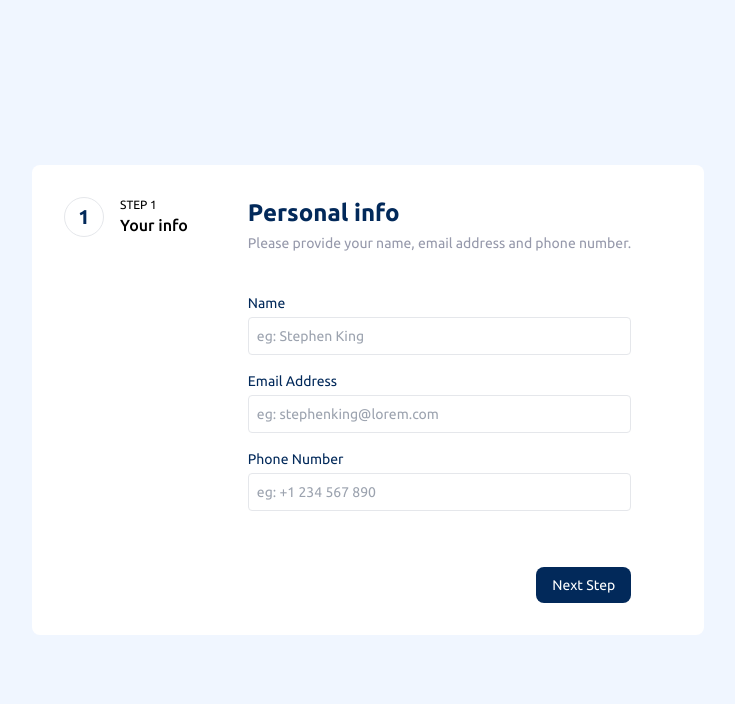
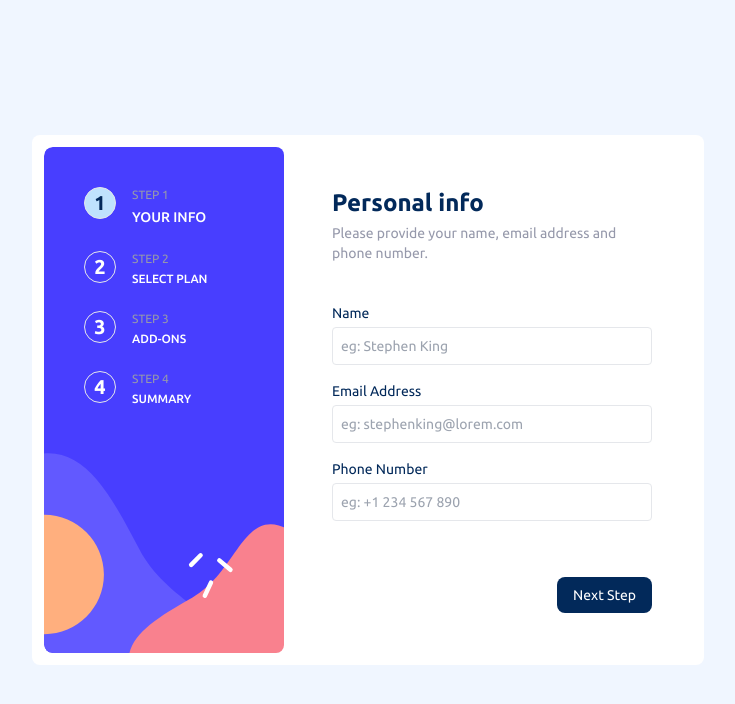
Before and after one commit to coderSuresh/multi-step-form, a Next.js app: page / in a window 1280 px wide. Shown: the top 704 px of the page, without its empty margins (272-1007 px from the left). Built offline with nearby package versions, Linux system fonts and the light colour scheme.

Commit message:
feat: first form sectin

```diff
--- a/app/page.tsx
+++ b/app/page.tsx
@@ -1,26 +1,56 @@
 const Home = () => {
   return (
     <main className="bg-magnolia flex items-center justify-center min-h-screen">
-      <div className="form__container max-w-2xl w-full m-10 flex gap-5 bg-white rounded-lg p-3">
+      <div className="form__container max-w-2xl w-full m-5 flex gap-2 bg-white rounded-lg p-3">
 
         {/* left section */}
-        <div className="form__left p-5">
+        <div className="form__left text-xs min-w-[240px] p-10 bg-desktop-sidebar bg-cover bg-no-repeat rounded-lg">
 
-          <div className="flex gap-4">
-            <div className="flex items-center justify-center border h-10 w-10 rounded-full">
+          <div className="flex gap-4 mb-6">
+            <div className="flex items-center justify-center border bg-light-blue h-8 w-8 rounded-full">
               <p className="text-xl font-bold text-marine-blue">1</p>
             </div>
 
             <div>
-              <p className="uppercase text-xs">Step 1</p>
-              <h2 className="font-medium">Your info</h2>
+              <p className="uppercase text-xs text-cool-gray">Step 1</p>
+              <h2 className="font-medium text-sm text-white uppercase mt-1">Your info</h2>
+            </div>
+          </div>
+          <div className="flex gap-4 mb-6">
+            <div className="flex items-center justify-center border h-8 w-8 rounded-full">
+              <p className="text-xl font-bold text-white">2</p>
+            </div>
+
+            <div>
+              <p className="uppercase text-cool-gray">Step 2</p>
+              <h2 className="font-medium text-white uppercase mt-1">Select plan</h2>
+            </div>
+          </div>
+          <div className="flex gap-4 mb-6">
+            <div className="flex items-center justify-center border h-8 w-8 rounded-full">
+              <p className="text-xl font-bold text-white">3</p>
+            </div>
+
+            <div>
+              <p className="uppercase text-cool-gray">Step 3</p>
+              <h2 className="font-medium text-white uppercase mt-1">Add-ons</h2>
+            </div>
+          </div>
+          <div className="flex gap-4 mb-6">
+            <div className="flex items-center justify-center border h-8 w-8 rounded-full">
+              <p className="text-xl font-bold text-white">4</p>
+            </div>
+
+            <div>
+              <p className="uppercase text-cool-gray">Step 4</p>
+              <h2 className="font-medium text-white uppercase mt-1">Summary</h2>
             </div>
           </div>
 
         </div>
 
         {/* right section */}
-        <div className="form__right p-5 text-marine-blue text-sm">
+        <div className="form__right p-10 text-marine-blue text-sm">
 
           {/* heading */}
           <div className="heading">
--- a/tailwind.config.ts
+++ b/tailwind.config.ts
@@ -19,6 +19,10 @@ const config: Config = {
         'magnolia': 'var(--magnolia)',
         'alabaster': 'var(--alabaster)',
         'white': 'var(--white)',
+      },
+
+      backgroundImage: {
+        'desktop-sidebar': 'url("/assets/images/bg-sidebar-desktop.svg")',
       }
     },
   },
```
